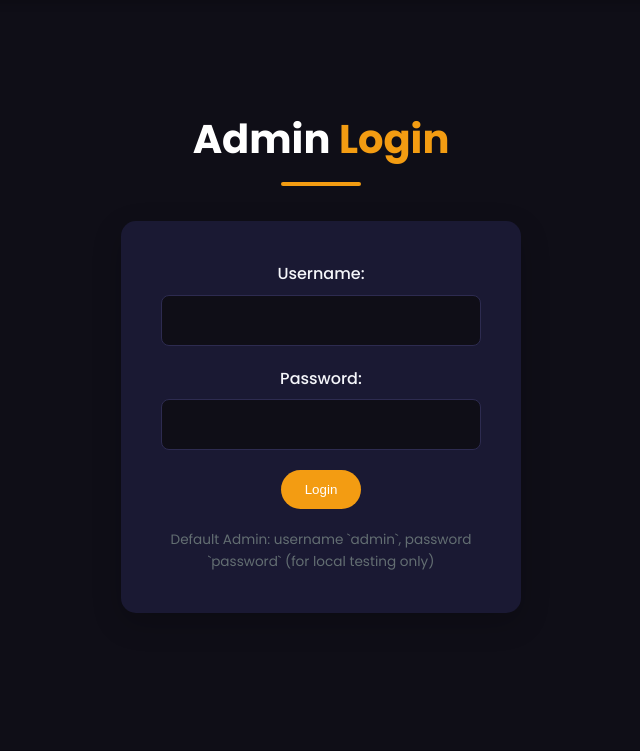
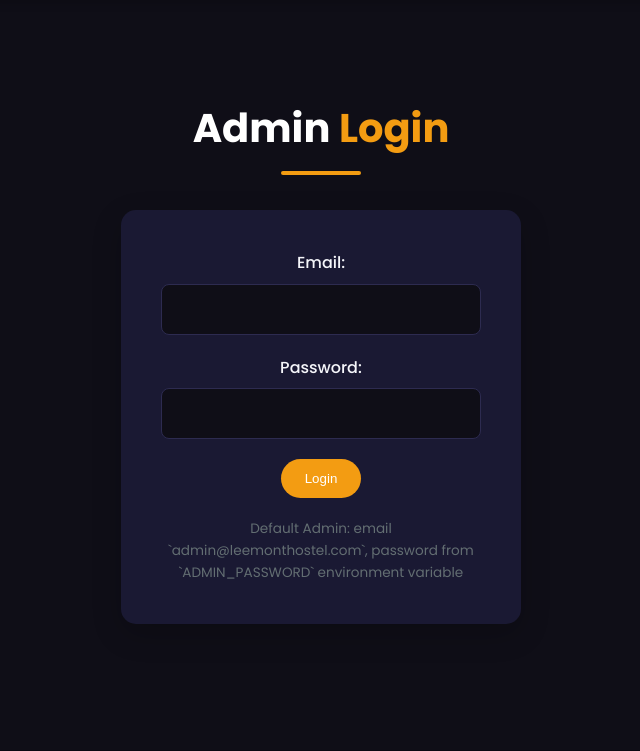
Before and after one commit to Mubashirsenpai/Leemont-hostel, a Flask app: page /admin/login in a window 1280 px wide. Shown: the part 100-851 px from the top of the page, without its empty margins (319-959 px from the left). Run offline with Flask 3, Linux system fonts and the light colour scheme.

Commit message:
Refactor admin user to use PostgreSQL DB and update app.py for Render/Neon

```diff
--- a/app.py
+++ b/app.py
@@ -14,23 +14,18 @@ app = Flask(__name__, static_folder='static', template_folder='templates')
 # IMPORTANT: Flask-Login requires 'SECRET_KEY' for session management
 app.config['SECRET_KEY'] = os.environ.get('FLASK_SECRET_KEY', secrets.token_hex(16))
 
-# Debug print to confirm SECRET_KEY is set
-print(f"--- APP STARTUP DEBUG ---")
-print(f"Flask SECRET_KEY is set: {app.config['SECRET_KEY'] is not None}")
-if app.config['SECRET_KEY'] is not None:
-    print(f"Length of SECRET_KEY: {len(app.config['SECRET_KEY'])}")
-else:
-    print(f"SECRET_KEY is None.")
-print(f"--- END APP STARTUP DEBUG ---")
-
-
-app.config['SQLALCHEMY_DATABASE_URI'] = 'sqlite:///leemonthostel.db' # Using SQLite for both hostel data and users
+# MODIFIED: Use PostgreSQL database URI from environment variable
+# 'DATABASE_URL' will be provided by Render from your Neon connection string
+app.config['SQLALCHEMY_DATABASE_URI'] = os.environ.get('DATABASE_URL')
 app.config['SQLALCHEMY_TRACK_MODIFICATIONS'] = False
 
 # Initialize SQLAlchemy
 db = SQLAlchemy(app)
 
-# Cloudinary Configuration (Uncomment and fill with your actual credentials)
+# Cloudinary Configuration (Uncomment and fill with your actual credentials if using)
+# import cloudinary
+# import cloudinary.uploader
+# import cloudinary.api
 # cloudinary.config(
 #     cloud_name = os.environ.get('CLOUDINARY_CLOUD_NAME'),
 #     api_key = os.environ.get('CLOUDINARY_API_KEY'),
@@ -42,14 +37,14 @@ CORS(app) # Enable CORS for all routes
 # --- Flask-Login Setup ---
 login_manager = LoginManager()
 login_manager.init_app(app)
-login_manager.login_view = 'user_login' # Default redirect for non-logged-in users (changed from admin_login)
+login_manager.login_view = 'user_login' # Default redirect for non-logged-in users
 
-# User model for regular users
+# MODIFIED: User model now includes is_admin flag
 class User(db.Model, UserMixin):
     id = db.Column(db.Integer, primary_key=True)
     email = db.Column(db.String(120), unique=True, nullable=False)
-    password_hash = db.Column(db.String(128), nullable=False)
-    is_admin = db.Column(db.Boolean, default=False) # To distinguish from admin user
+    password_hash = db.Column(db.String(256), nullable=False) # Increased length for stronger hashes
+    is_admin = db.Column(db.Boolean, default=False) # To distinguish admin users
 
     def __repr__(self):
         return f'<User {self.email}>'
@@ -60,41 +55,16 @@ class User(db.Model, UserMixin):
     def check_password(self, password):
         return check_password_hash(self.password_hash, password)
 
-# Simple AdminUser class for Flask-Login (for hardcoded admin only)
-class AdminUser(UserMixin):
-    def __init__(self, id, username, password_hash):
-        self.id = id
-        self.username = username
-        self.password_hash = password_hash
-        self.is_admin = True # Mark as admin
-
     def get_id(self):
         return str(self.id)
 
-    def check_password(self, password):
-        return check_password_hash(self.password_hash, password)
-
-# Hardcoded admin user for demonstration. Password is hashed once at startup.
-_ADMIN_USERNAME = "Mubashiruna"
-_ADMIN_PLAINTEXT_PASSWORD = "Agent@2008"
-
-# Hash the password once when the application starts
-with app.app_context():
-    _ADMIN_HASHED_PASSWORD = generate_password_hash(_ADMIN_PLAINTEXT_PASSWORD)
-    ADMIN_USER_INSTANCE = AdminUser(id=9999, username=_ADMIN_USERNAME, password_hash=_ADMIN_HASHED_PASSWORD) # Use a distinct ID for admin
-
+# MODIFIED: load_user now only loads from the User model
 @login_manager.user_loader
 def load_user(user_id):
-    # Try to load as a regular user first
-    user = User.query.get(int(user_id))
-    if user:
-        return user
-    # If not a regular user, check if it's the hardcoded admin
-    if user_id == str(ADMIN_USER_INSTANCE.id):
-        return ADMIN_USER_INSTANCE
-    return None
+    return User.query.get(int(user_id))
 
 # --- Data Loading and Saving (using JSON file for hostel/room data) ---
+# This path is relative to the app's root, which works well on Render.
 DATA_FILE = os.path.join(app.root_path, 'data', 'rooms.json')
 
 def load_hostel_data():
@@ -171,16 +141,35 @@ def save_hostel_data(data):
         json.dump(data, f, indent=2)
 
 # Load hostel_data immediately within an application context
-# This ensures it's populated when the app is imported by 'flask run'
+# This ensures it's populated when the app is imported by 'flask run' or Gunicorn
 hostel_data = {} # Initialize as empty dict for global scope
 with app.app_context():
     # Ensure the data directory exists before loading/creating data
     os.makedirs(os.path.dirname(DATA_FILE), exist_ok=True)
     hostel_data = load_hostel_data()
+
     # Create database tables for User model if they don't exist
     db.create_all()
-    print("DEBUG: hostel_data loaded and database tables created successfully during app initialization.")
 
+    # MODIFIED: Create/update admin user in the User database table
+    admin_email = 'admin@leemonthostel.com'
+    admin_user = User.query.filter_by(email=admin_email).first()
+
+    if not admin_user:
+        admin_user = User(email=admin_email, is_admin=True)
+        admin_user.set_password(os.environ.get('ADMIN_PASSWORD', 'Agent@2008')) # Use env var or default
+        db.session.add(admin_user)
+        db.session.commit()
+        print(f"Default admin user '{admin_email}' created in PostgreSQL.")
+    else:
+        # Optional: Update admin password if ADMIN_PASSWORD env var is different
+        # This could be useful if you change the env var after initial deployment
+        new_admin_password = os.environ.get('ADMIN_PASSWORD')
+        if new_admin_password and not admin_user.check_password(new_admin_password):
+            admin_user.set_password(new_admin_password)
+            db.session.commit()
+            print(f"Admin user '{admin_email}' password updated from environment variable.")
+        print(f"Default admin user '{admin_email}' already exists in PostgreSQL.")
 
 # Helper function to get only active rooms for public views
 def get_active_rooms():
@@ -227,8 +216,8 @@ def room_detail(room_id):
 @login_required # Only logged-in users can book
 def book(room_id):
     """Handles room booking requests."""
-    # Ensure the current_user is not the admin user for booking
-    if current_user.is_authenticated and hasattr(current_user, 'is_admin') and current_user.is_admin:
+    # MODIFIED: Check current_user's is_admin flag from DB
+    if current_user.is_authenticated and current_user.is_admin:
         flash('Admin users cannot make bookings. Please log in as a regular user.', 'error')
         return redirect(url_for('home')) # Redirect admin away from booking
 
@@ -268,7 +257,7 @@ def signup():
     if current_user.is_authenticated:
         flash('You are already logged in.', 'info')
         # Redirect to a user dashboard or home page if already logged in
-        if hasattr(current_user, 'is_admin') and current_user.is_admin:
+        if current_user.is_admin: # MODIFIED: Check is_admin flag
             return redirect(url_for('admin_dashboard'))
         return redirect(url_for('home')) # Or a user-specific dashboard
 
@@ -306,7 +295,7 @@ def user_login():
     if current_user.is_authenticated:
         flash('You are already logged in.', 'info')
         # Redirect to appropriate dashboard if already logged in
-        if hasattr(current_user, 'is_admin') and current_user.is_admin:
+        if current_user.is_admin: # MODIFIED: Check is_admin flag
             return redirect(url_for('admin_dashboard'))
         return redirect(url_for('home')) # Or a user-specific dashboard
 
@@ -334,55 +323,43 @@ def logout():
     flash('You have been logged out.', 'info')
     return redirect(url_for('home')) # Redirect to home after logout
 
-# --- Routes for Admin Pages (existing) ---
+# --- Routes for Admin Pages ---
 
 @app.route('/admin/login', methods=['GET', 'POST'])
 def admin_login():
     """Handles admin login."""
-    print(f"DEBUG: Entering admin_login route. Request method: {request.method}")
-
     if current_user.is_authenticated:
-        print("DEBUG: User is already authenticated. Redirecting to dashboard.")
-        # If already logged in as a regular user, log them out first or redirect
-        if not (hasattr(current_user, 'is_admin') and current_user.is_admin):
-            flash('Please log out of your regular account to log in as admin.', 'info')
-            return redirect(url_for('home')) # Redirect regular user away from admin login
-
-        return redirect(url_for('admin_dashboard'))
+        # If already logged in as admin, redirect to dashboard
+        if current_user.is_admin: # MODIFIED: Check is_admin flag
+            return redirect(url_for('admin_dashboard'))
+        # If logged in as regular user, prompt to logout first
+        flash('Please log out of your regular account to log in as admin.', 'info')
+        return redirect(url_for('home'))
 
     if request.method == 'POST':
-        username = request.form.get('username')
+        email = request.form.get('username') # Admin username is now email
         password = request.form.get('password')
 
-        print(f"DEBUG: Attempting login with username: '{username}'")
-        print(f"DEBUG: Admin username: '{_ADMIN_USERNAME}'")
+        # MODIFIED: Authenticate admin against the User table in the database
+        admin_user = User.query.filter_by(email=email, is_admin=True).first()
 
-        try:
-            if username == _ADMIN_USERNAME and check_password_hash(ADMIN_USER_INSTANCE.password_hash, password):
-                print("DEBUG: Password check successful. Attempting login_user.")
-                login_user(ADMIN_USER_INSTANCE)
-                print("DEBUG: login_user successful. Flashing success message.")
-                flash('Logged in successfully!', 'success')
-                print("DEBUG: Redirecting to admin_dashboard.")
-                return redirect(url_for('admin_dashboard'))
-            else:
-                print("DEBUG: Invalid username or password. Flashing error message.")
-                flash('Invalid username or password.', 'error')
-        except Exception as e:
-            print(f"ERROR: Exception during login process: {e}")
-            flash('An unexpected error occurred during login. Please try again.', 'error')
+        if admin_user and admin_user.check_password(password):
+            login_user(admin_user)
+            flash('Admin logged in successfully!', 'success')
+            return redirect(url_for('admin_dashboard'))
+        else:
+            flash('Invalid admin email or password.', 'error') # MODIFIED: Message for clarity
+    return render_template('admin_login.html', hostel=hostel_data)
 
-    print("DEBUG: Rendering admin_login.html.")
-    return render_template('admin_login.html', hostel=hostel_data)
 
 @app.route('/admin/dashboard')
 @login_required
 def admin_dashboard():
     """Renders the admin dashboard with an overview of rooms."""
-    # Ensure only admins can access this dashboard
-    if not (hasattr(current_user, 'is_admin') and current_user.is_admin):
+    # MODIFIED: Ensure only users with is_admin=True can access this dashboard
+    if not current_user.is_admin:
         flash('Access denied. Admin privileges required.', 'error')
-        return redirect(url_for('home')) # Redirect non-admins
+        return redirect(url_for('home'))
 
     total_active_rooms = sum(room['available_rooms'] for room in get_active_rooms())
     return render_template('admin_dashboard.html', hostel=hostel_data, rooms=hostel_data['rooms'], total_available=total_active_rooms)
@@ -391,7 +368,8 @@ def admin_dashboard():
 @login_required
 def edit_room(room_id):
     """Handles editing details for a specific room."""
-    if not (hasattr(current_user, 'is_admin') and current_user.is_admin):
+    # MODIFIED: Ensure only users with is_admin=True can access
+    if not current_user.is_admin:
         flash('Access denied. Admin privileges required.', 'error')
         return redirect(url_for('home'))
 
@@ -421,7 +399,8 @@ def edit_room(room_id):
 @login_required
 def add_room():
     """Handles adding a new room."""
-    if not (hasattr(current_user, 'is_admin') and current_user.is_admin):
+    # MODIFIED: Ensure only users with is_admin=True can access
+    if not current_user.is_admin:
         flash('Access denied. Admin privileges required.', 'error')
         return redirect(url_for('home'))
 
@@ -453,7 +432,8 @@ def add_room():
 @login_required
 def delete_room(room_id):
     """Handles soft-deleting a room."""
-    if not (hasattr(current_user, 'is_admin') and current_user.is_admin):
+    # MODIFIED: Ensure only users with is_admin=True can access
+    if not current_user.is_admin:
         flash('Access denied. Admin privileges required.', 'error')
         return redirect(url_for('home'))
 
@@ -475,7 +455,8 @@ def delete_room(room_id):
 @login_required
 def restore_room(room_id):
     """Handles restoring a soft-deleted room."""
-    if not (hasattr(current_user, 'is_admin') and current_user.is_admin):
+    # MODIFIED: Ensure only users with is_admin=True can access
+    if not current_user.is_admin:
         flash('Access denied. Admin privileges required.', 'error')
         return redirect(url_for('home'))
 
@@ -498,7 +479,8 @@ def restore_room(room_id):
 @login_required
 def edit_hostel_details():
     """Allows admin to edit general hostel details like name, general video/images, amenities."""
-    if not (hasattr(current_user, 'is_admin') and current_user.is_admin):
+    # MODIFIED: Ensure only users with is_admin=True can access
+    if not current_user.is_admin:
         flash('Access denied. Admin privileges required.', 'error')
         return redirect(url_for('home'))
 
--- a/templates/admin_login.html
+++ b/templates/admin_login.html
@@ -9,8 +9,8 @@
         <div class="login-form-container">
             <form action="{{ url_for('admin_login') }}" method="POST">
                 <div class="form-group">
-                    <label for="username">Username:</label>
-                    <input type="text" id="username" name="username" required>
+                    <label for="username">Email:</label> {# MODIFIED: Changed label to Email #}
+                    <input type="email" id="username" name="username" required> {# MODIFIED: Changed type to email #}
                 </div>
                 <div class="form-group">
                     <label for="password">Password:</label>
@@ -18,7 +18,7 @@
                 </div>
                 <button type="submit" class="btn primary">Login</button>
             </form>
-            <p class="note">Default Admin: username `admin`, password `password` (for local testing only)</p>
+            <p class="note">Default Admin: email `admin@leemonthostel.com`, password from `ADMIN_PASSWORD` environment variable</p> {# MODIFIED: Updated note #}
         </div>
     </div>
 </section>
```
